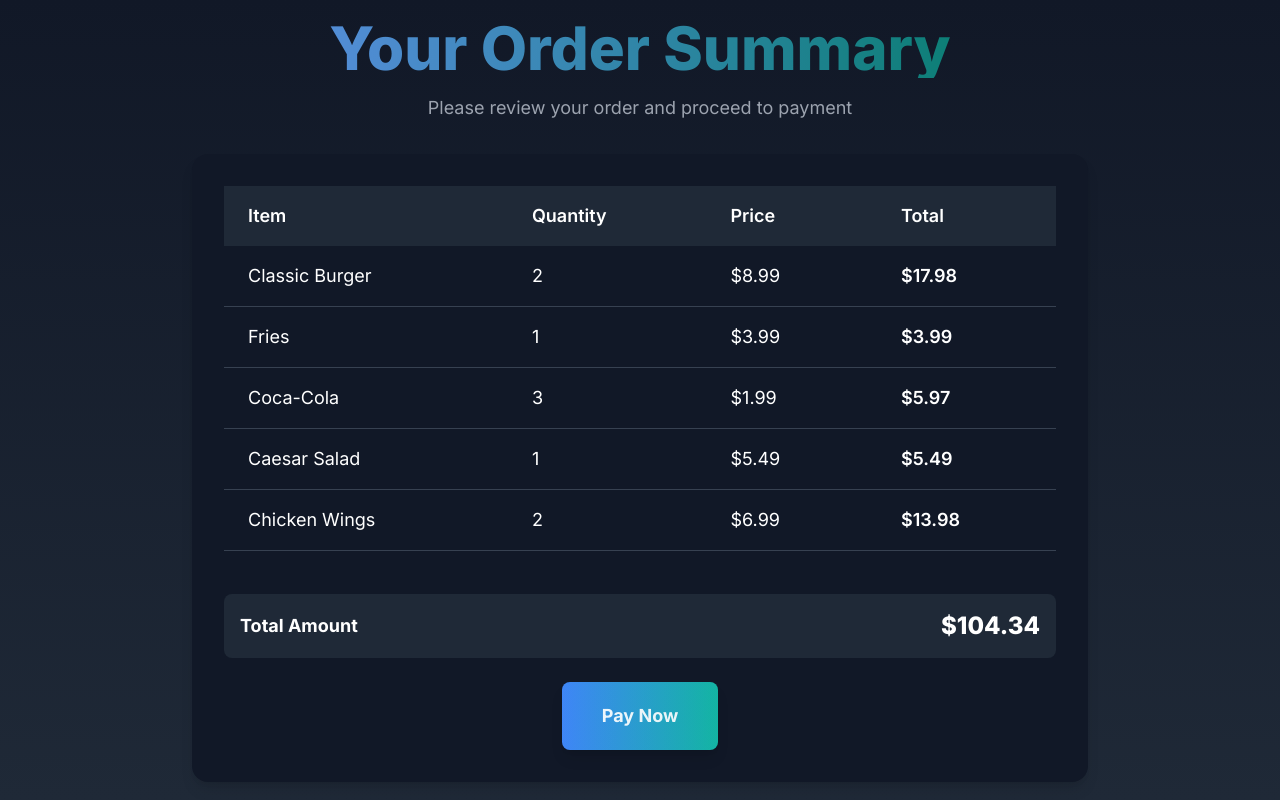
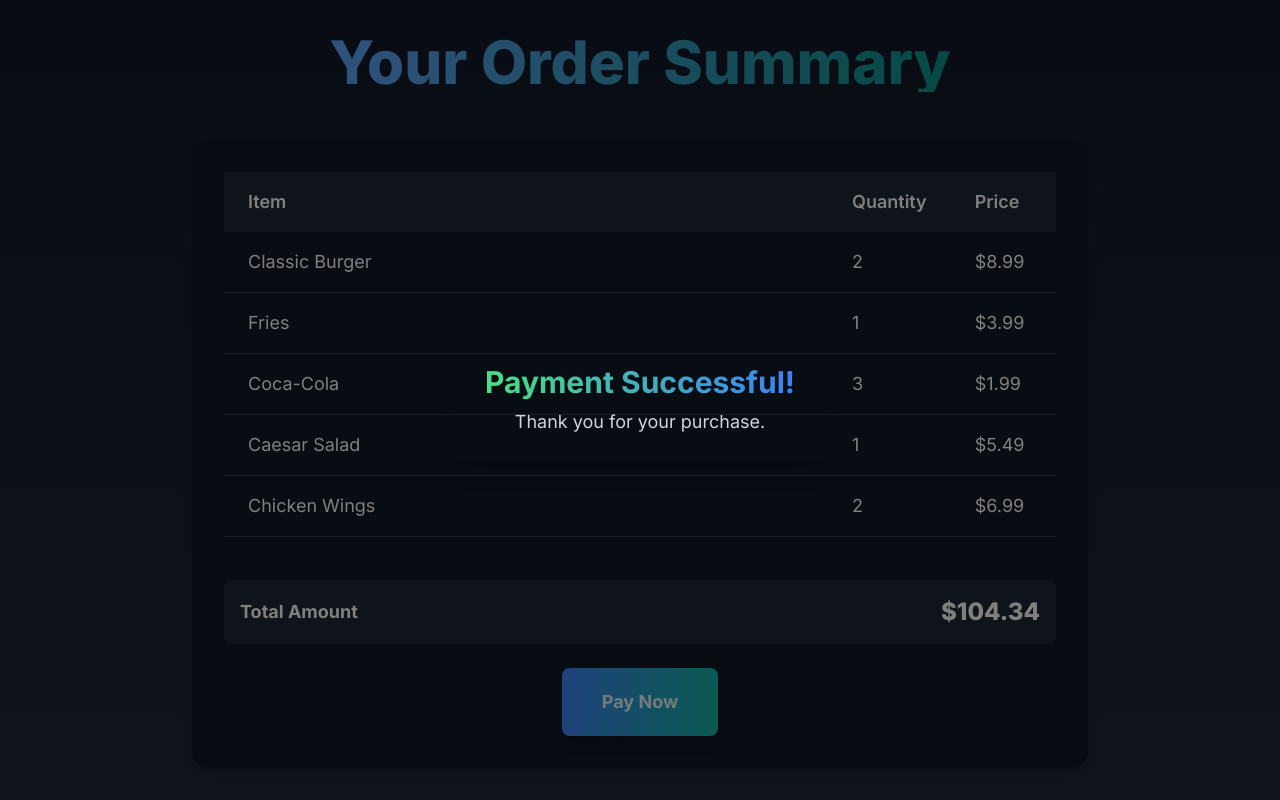
Before and after one commit to fontys-fhtw/epiq, a Next.js app: page /customer/bill-info in a window 1280 px wide. Both pictures are taken after a click on the button "Pay Now". Built offline with nearby package versions, Linux system fonts and the light colour scheme.

Commit message:
Applied the newly suggested sub-tasks from Jira(Removing/Resizing Columns and Payment confirmation pop up)

```diff
--- a/src/app/customer/bill-info/page.jsx
+++ b/src/app/customer/bill-info/page.jsx
@@ -1,5 +1,6 @@
 "use client";
 
+import { useRouter } from "next/navigation";
 import { useState } from "react";
 
 export default function BillPage() {
@@ -16,9 +17,8 @@ export default function BillPage() {
     { name: "Milkshake", price: 4.99, quantity: 1 },
   ]);
 
-  const calculateItemTotal = (item) => {
-    return (item.price * item.quantity).toFixed(2);
-  };
+  const [showConfirmation, setShowConfirmation] = useState(false);
+  const router = useRouter();
 
   const calculateGrandTotal = () => {
     return items
@@ -26,16 +26,21 @@ export default function BillPage() {
       .toFixed(2);
   };
 
+  const handlePayment = () => {
+    setShowConfirmation(true);
+    setTimeout(() => {
+      setShowConfirmation(false);
+      router.push("/customer/profile");
+    }, 3000);
+  };
+
   return (
-    <div className="flex min-h-screen flex-col items-center justify-center bg-gradient-to-b from-gray-900 to-gray-800 px-4 py-12 text-white">
+    <div className="flex min-h-screen flex-col items-center justify-center bg-gradient-to-b from-gray-900 to-gray-800 px-4 py-40 text-white">
       {/* Header text */}
-      <header className="mb-8 text-center">
-        <h1 className="animate-pulse bg-gradient-to-r from-blue-400 to-teal-600 bg-clip-text text-5xl font-extrabold text-transparent md:text-6xl">
+      <header className="mb-12 text-center">
+        <h1 className="bg-gradient-to-r from-blue-400 to-teal-600 bg-clip-text text-5xl font-extrabold text-transparent md:text-6xl">
           Your Order Summary
         </h1>
-        <p className="mt-4 text-lg text-gray-400">
-          Please review your order and proceed to payment
-        </p>
       </header>
 
       <main className="w-full max-w-4xl space-y-6 rounded-2xl bg-gray-900 p-8 shadow-lg">
@@ -44,17 +49,14 @@ export default function BillPage() {
           <table className="w-full table-auto text-left">
             <thead className="bg-gray-800">
               <tr>
-                <th className="p-4 text-xs font-semibold sm:text-sm md:px-6 md:text-lg">
+                <th className="w-3/4 p-4 text-xs font-semibold sm:text-sm md:px-6 md:text-lg">
                   Item
                 </th>
-                <th className="p-4 text-xs font-semibold sm:text-sm md:px-6 md:text-lg">
+                <th className="w-1/8 p-4 text-xs font-semibold sm:text-sm md:px-6 md:text-lg">
                   Quantity
                 </th>
-                <th className="p-4 text-xs font-semibold sm:text-sm md:px-6 md:text-lg">
+                <th className="w-1/8 p-4 text-xs font-semibold sm:text-sm md:px-6 md:text-lg">
                   Price
-                </th>
-                <th className="p-4 text-xs font-semibold sm:text-sm md:px-6 md:text-lg">
-                  Total
                 </th>
               </tr>
             </thead>
@@ -73,9 +75,6 @@ export default function BillPage() {
                   <td className="p-4 text-xs sm:text-sm md:px-6 md:text-lg">
                     ${item.price.toFixed(2)}
                   </td>
-                  <td className="p-4 text-xs font-semibold sm:text-sm md:px-6 md:text-lg">
-                    ${calculateItemTotal(item)}
-                  </td>
                 </tr>
               ))}
             </tbody>
@@ -93,7 +92,8 @@ export default function BillPage() {
         {/* Pay Button */}
         <div className="mt-6 flex justify-center">
           <button
-            type="submit"
+            type="button"
+            onClick={handlePayment}
             className="relative inline-block rounded-lg bg-gradient-to-r from-blue-500 to-teal-500 px-10 py-5 text-lg font-bold text-white shadow-lg transition-transform duration-300 ease-in-out hover:scale-105 hover:bg-blue-600"
           >
             <span className="absolute inset-0 size-full rounded-lg bg-gradient-to-r from-blue-400 to-teal-600 opacity-10" />
@@ -101,6 +101,20 @@ export default function BillPage() {
           </button>
         </div>
       </main>
+
+      {/* Full-Screen Transparent Payment Confirmation Popup */}
+      {showConfirmation && (
+        <div className="fixed inset-0 flex items-center justify-center bg-black bg-opacity-50">
+          <div className="relative rounded-lg bg-transparent px-8 py-6 text-center shadow-xl">
+            <h2 className="bg-gradient-to-r from-green-400 to-blue-500 bg-clip-text text-3xl font-bold text-transparent">
+              Payment Successful!
+            </h2>
+            <p className="mt-2 text-lg text-gray-300">
+              Thank you for your purchase.
+            </p>
+          </div>
+        </div>
+      )}
     </div>
   );
 }
```
